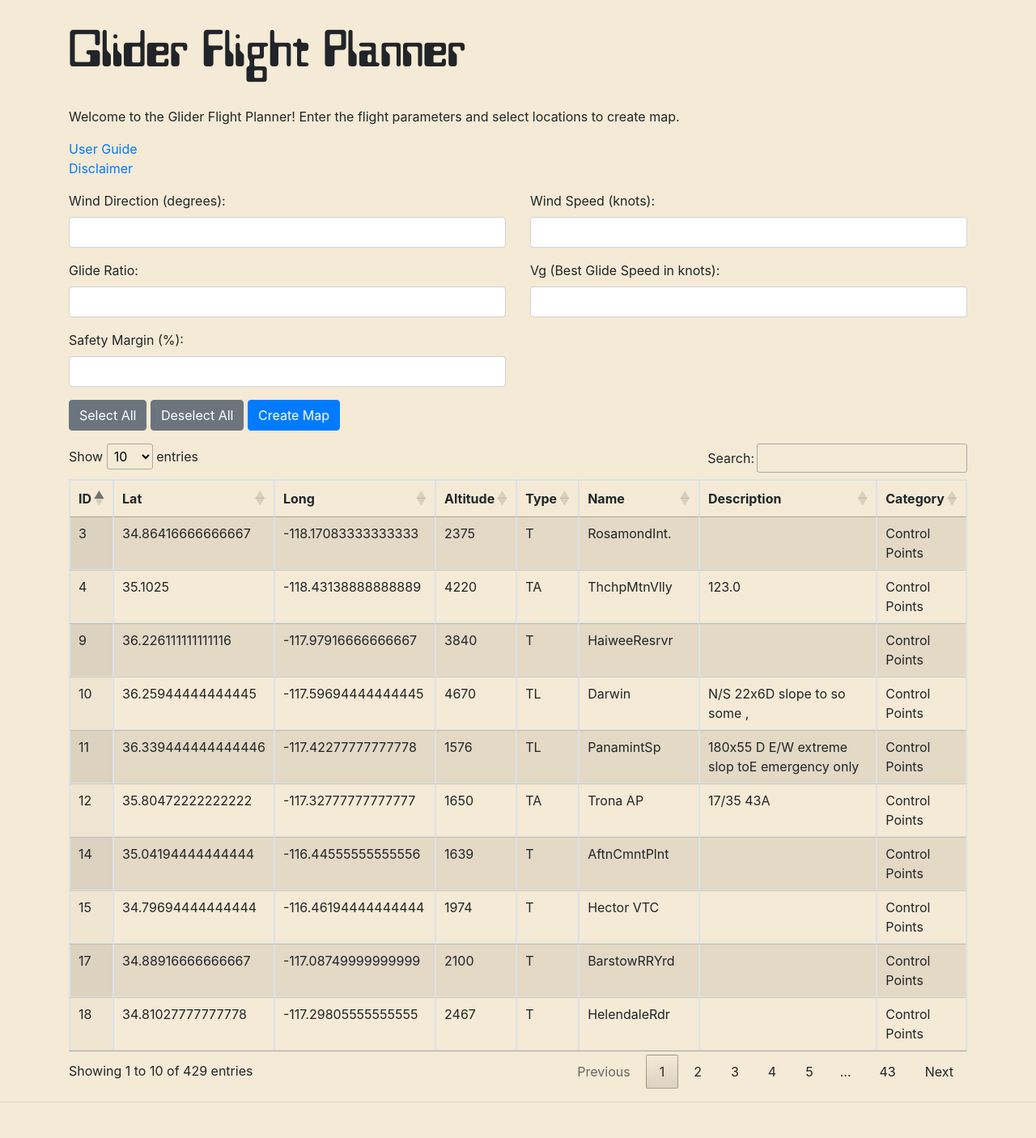
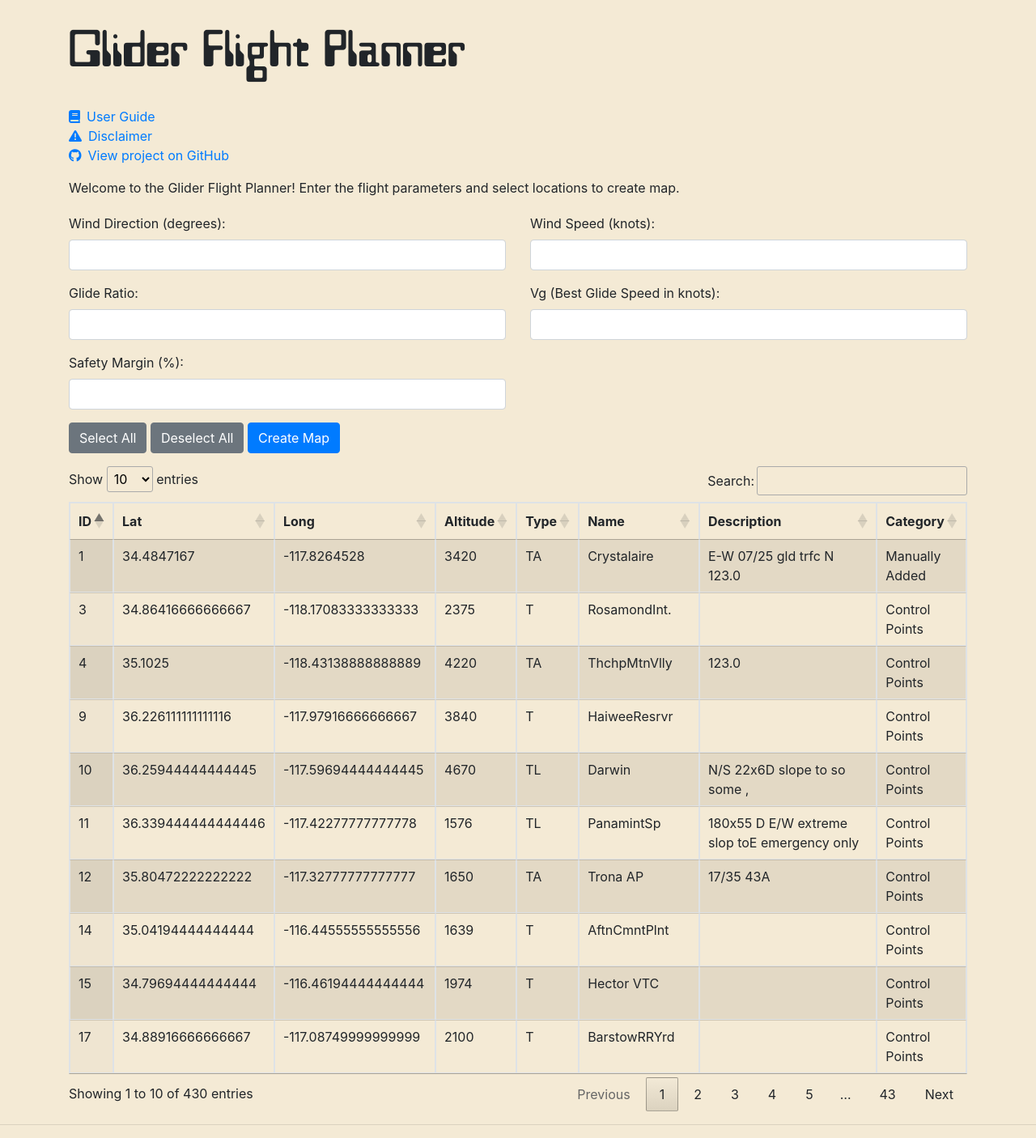
Before and after one commit to AlexCodeGlider/gliderFlightPlanner, a Flask app: page / in a window 1280 px wide. Shown: the whole page at 81% size. Before the commit the page ends 1362 px from the top, so only its background shows below. Run offline with Flask 3, Linux system fonts and the light colour scheme; some libraries are stand-ins or nearby versions.

Commit message:
Added 46CN and links

```diff
--- a/data/Crystal23.csv
+++ b/data/Crystal23.csv
@@ -1,4 +1,5 @@
 ID,Lat,Long,Altitude,Type,Name,Description,Category
+1,34.4847167,-117.8264528,3420,TA,Crystalaire,"E-W 07/25 gld trfc N 123.0",Manually Added
 3,34.86416666666667,-118.17083333333333,2375,T,RosamondInt.,"
 ",Control Points
 4,35.1025,-118.43138888888889,4220,TA,ThchpMtnVlly,"123.0
--- a/templates/index.html
+++ b/templates/index.html
@@ -5,6 +5,9 @@
     <meta charset="UTF-8">
     <meta name="viewport" content="width=device-width, initial-scale=1.0">
     <title>Glider Flight Planner</title>
+
+    <link rel="stylesheet" href="https://cdnjs.cloudflare.com/ajax/libs/font-awesome/6.0.0-beta3/css/all.min.css">
+
     <!-- jQuery -->
     <script src="https://code.jquery.com/jquery-3.6.0.min.js"></script>
 
@@ -71,16 +74,25 @@
     <div class="container">
         <h1 class="my-4">Glider Flight Planner</h1>
 
-        <p>Welcome to the Glider Flight Planner! Enter the flight parameters and select locations to create map.</p>
         <div>
-            <a href="/user-guide" class="mb-2">User Guide</a>
+            <a href="/user-guide" target="_blank" rel="noopener noreferrer">
+                <i class="fas fa-book mr-2"></i>User Guide
+            </a>
         </div>
         <div>
-            <a href="/disclaimer" class="mb-4">Disclaimer</a>
+            <a href="/disclaimer" target="_blank" rel="noopener noreferrer">
+                <i class="fas fa-exclamation-triangle mr-2"></i>Disclaimer
+            </a>
         </div>
+        <div class="mb-3">
+            <a href="https://github.com/AlexCodeGlider/gliderFlightPlanner" target="_blank" rel="noopener noreferrer">
+                <i class="fab fa-github mr-2"></i>View project on GitHub
+            </a>
+        </div>
+        <p>Welcome to the Glider Flight Planner! Enter the flight parameters and select locations to create map.</p>
 
         <form action="/" method="post" id="flightParametersForm">
-            <div class="row pt-3">
+            <div class="row pt-1">
                 <div class="col-md-6">
                     <div class="form-group">
                         <label for="windDirection">Wind Direction (degrees):</label>
```
